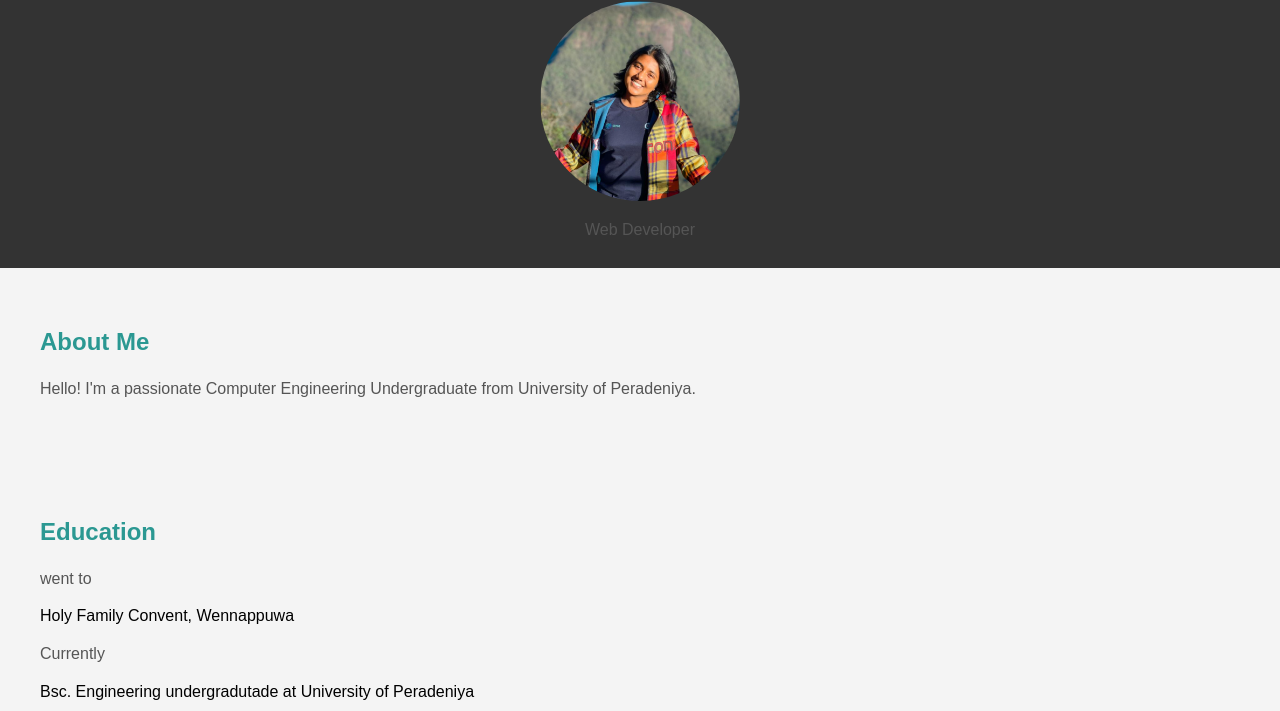
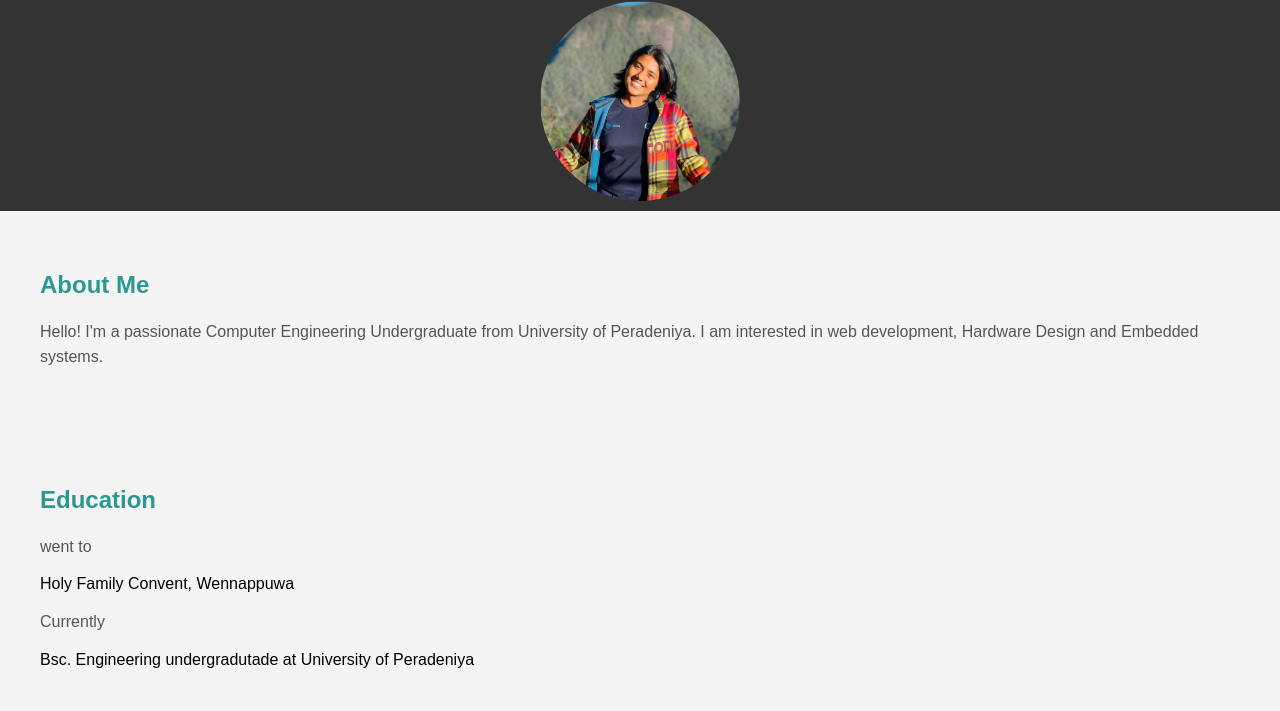
Before and after one commit to sath8/sath8.github.io, a plain HTML site: page index.html in a window 1280 px wide. Shown: the part 89-800 px from the top of the page. Drawn offline with Linux system fonts and the light colour scheme.

Commit message:
Update index.html

```diff
--- a/index.html
+++ b/index.html
@@ -142,13 +142,13 @@
         <div class="profile_pic" >
             <img src="images/profile_pic.png" alt="profile_pic">
         </div>
-        <p>Web Developer</p>
+
     </header>
 
     <section id="about">
         <h2>About Me</h2>
         <p>
-            Hello! I'm a passionate Computer Engineering Undergraduate from University of Peradeniya.
+            Hello! I'm a passionate Computer Engineering Undergraduate from University of Peradeniya. I am interested in web development, Hardware Design and Embedded systems.
         </p>
     </section>
 
```
